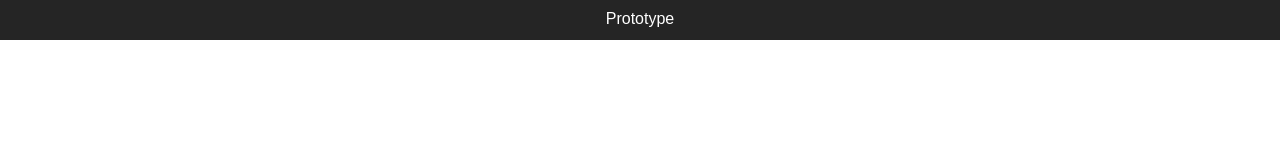
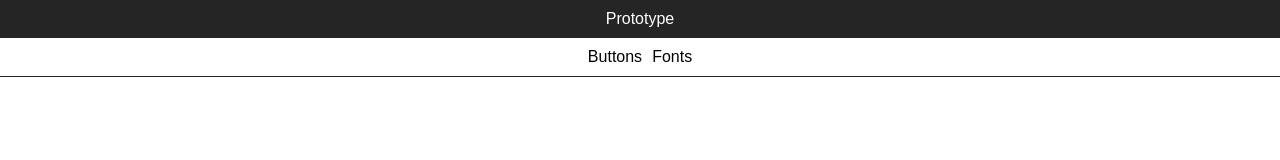
Before and after one commit to Im-harivishnu/prototype, a plain HTML site: page index.html in a window 1280 px wide. Drawn offline with Linux system fonts and the light colour scheme.

Commit message:
Options Area Design along with Buttons style

```diff
--- a/index.css
+++ b/index.css
@@ -4,15 +4,45 @@
     font-family: sans-serif;
 }
 
-.Head{
-    height: 40px;
+
+
+
+/* Head Area */
+.head{
+    /* height: 40px; */
     max-width: 2000px;
     margin: auto;
     background-color: #252525;
 }
 
-.Head p{
+.head p{
     color: #ffffff;
     padding: 10px 0;
     text-align: center;
 }
+
+
+
+
+
+/* Options Area */
+.options{
+    max-width: 2000px;
+    margin: auto;
+    border-bottom: 1px solid #252525;
+}
+
+.options ul{
+    display: flex;
+    justify-content: center;
+}
+
+.options ul li{
+    list-style: none;
+    margin: 10px 5px;
+    cursor: pointer;
+}
+
+.options ul li:hover{
+    text-decoration: underline;
+}
--- a/index.html
+++ b/index.html
@@ -9,8 +9,15 @@
     <title>Home - Prototype</title>
 </head>
 <body>
-    <div class="Head">
+    <div class="head">
         <p>Prototype</p>
+    </div>
+
+    <div class="options">
+        <ul>
+            <li>Buttons</li>
+            <li>Fonts</li>
+        </ul>
     </div>
 </body>
 </html>
```
